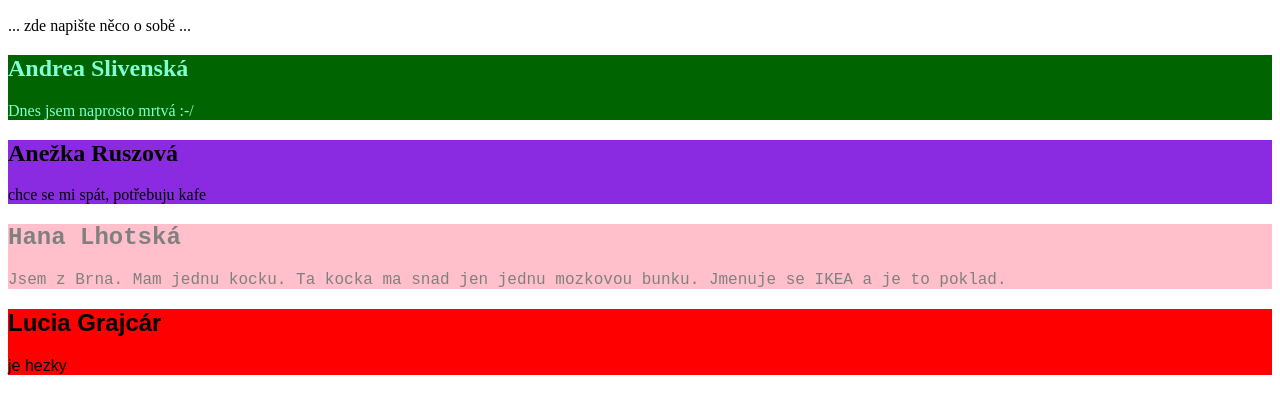
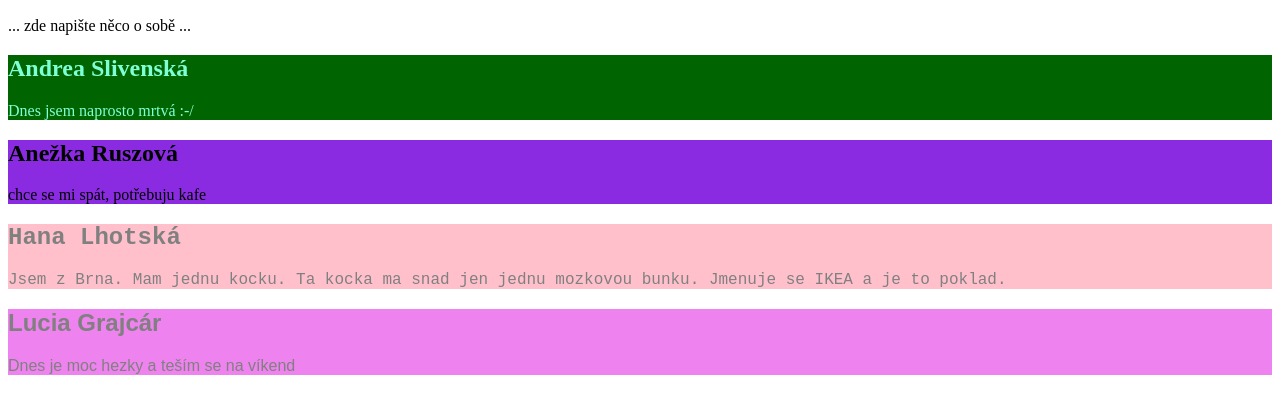
Before and after one commit to MFarka7/Mac-Cheese, a plain HTML site: page index.html in a window 1280 px wide. Shown: the part 110-524 px from the top of the page. Drawn offline with Linux system fonts and the light colour scheme.

Commit message:
Moje zmeny LG

```diff
--- a/index.html
+++ b/index.html
@@ -33,7 +33,7 @@
 
     <section id="LuciaG">
         <h2>Lucia Grajcár</h2>
-        <p>je hezky</p>
+        <p>Dnes je moc hezky a teším se na víkend</p>
     </section>
 
 </body>
--- a/mycss.css
+++ b/mycss.css
@@ -31,8 +31,8 @@ body{
 }
 
 #LuciaG{
-   background-color: red;
+   background-color:violet;
    font-family: arial;
-   color:initial;
+   color:gray;
 
 }
```
